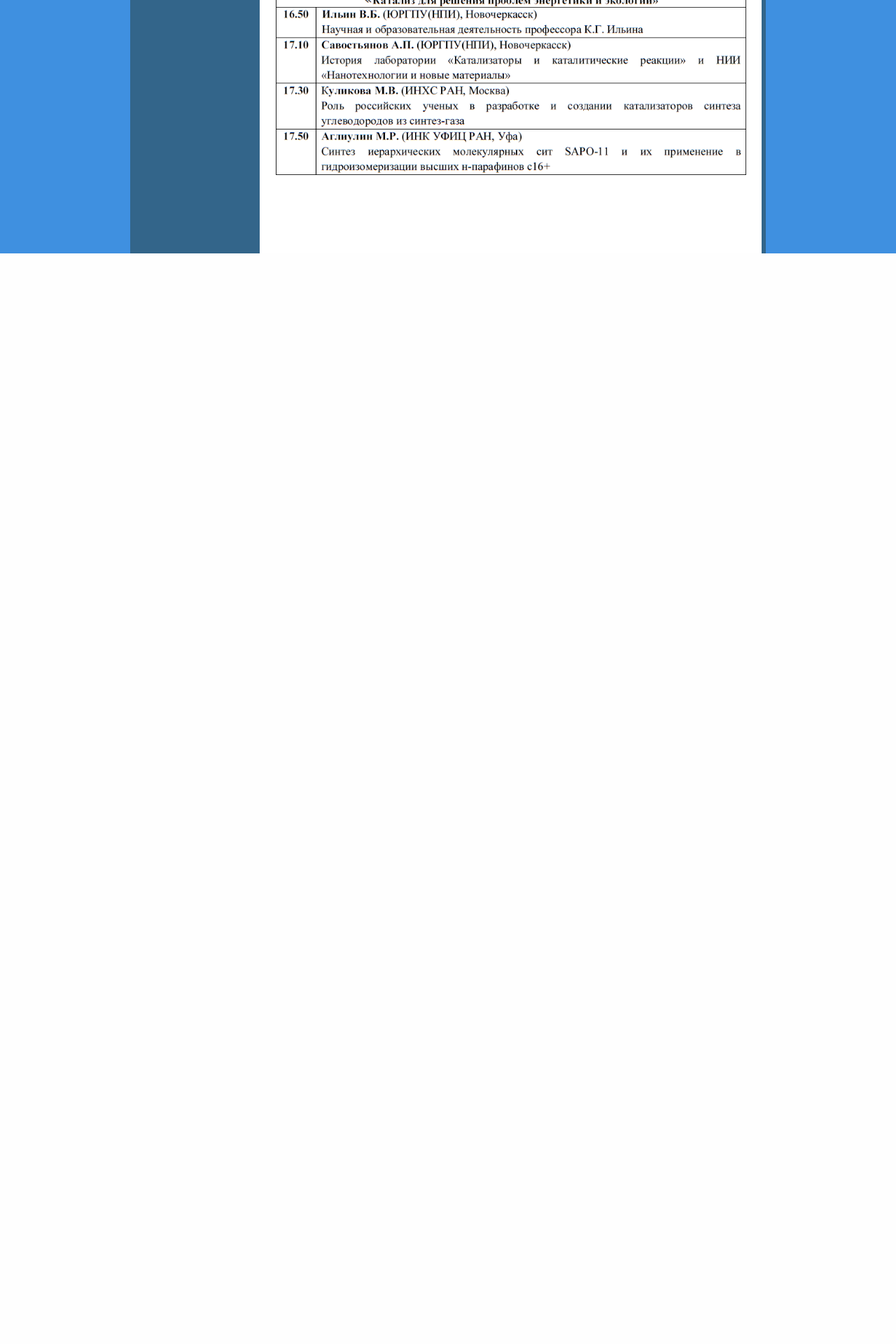
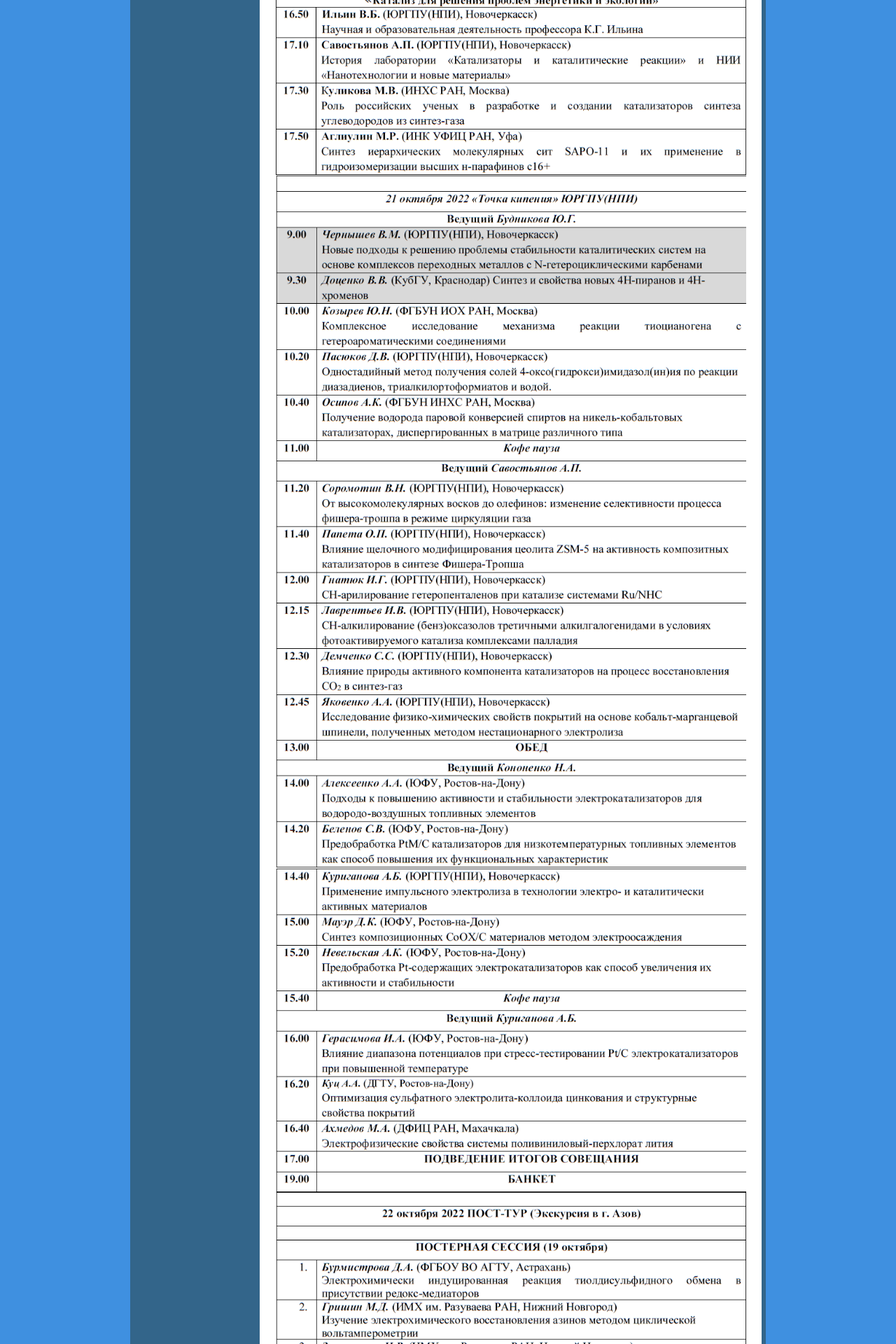
Before and after one commit to Miandic/Echoes2022, a Flask app: page /programm in a window 1280 px wide. Shown: the part 2985-4905 px from the top of the page at 70% size. Before the commit the page ends 3347 px from the top, so only its background shows below. Run offline with Flask 2, Linux system fonts and the light colour scheme.

Commit message:
Full prgoramm in temp mode

```diff
--- a/templates/04programm.html
+++ b/templates/04programm.html
@@ -9,6 +9,9 @@
   <img src="{{ url_for('static', filename='img/tmp-prg1.png') }}" class="temp-programm">
   <img src="{{ url_for('static', filename='img/tmp-prg2.png') }}" class="temp-programm">
   <img src="{{ url_for('static', filename='img/tmp-prg3.png') }}" class="temp-programm">
+  <img src="{{ url_for('static', filename='img/tmp-prg4.png') }}" class="temp-programm">
+  <img src="{{ url_for('static', filename='img/tmp-prg5.png') }}" class="temp-programm">
+  <img src="{{ url_for('static', filename='img/tmp-prg6.png') }}" class="temp-programm">
 
   <!--
     <div class="programm-content">
```
Also changed, not shown: static/img/tmp-prg4.png (added), static/img/tmp-prg5.png (added), static/img/tmp-prg6.png (added).
